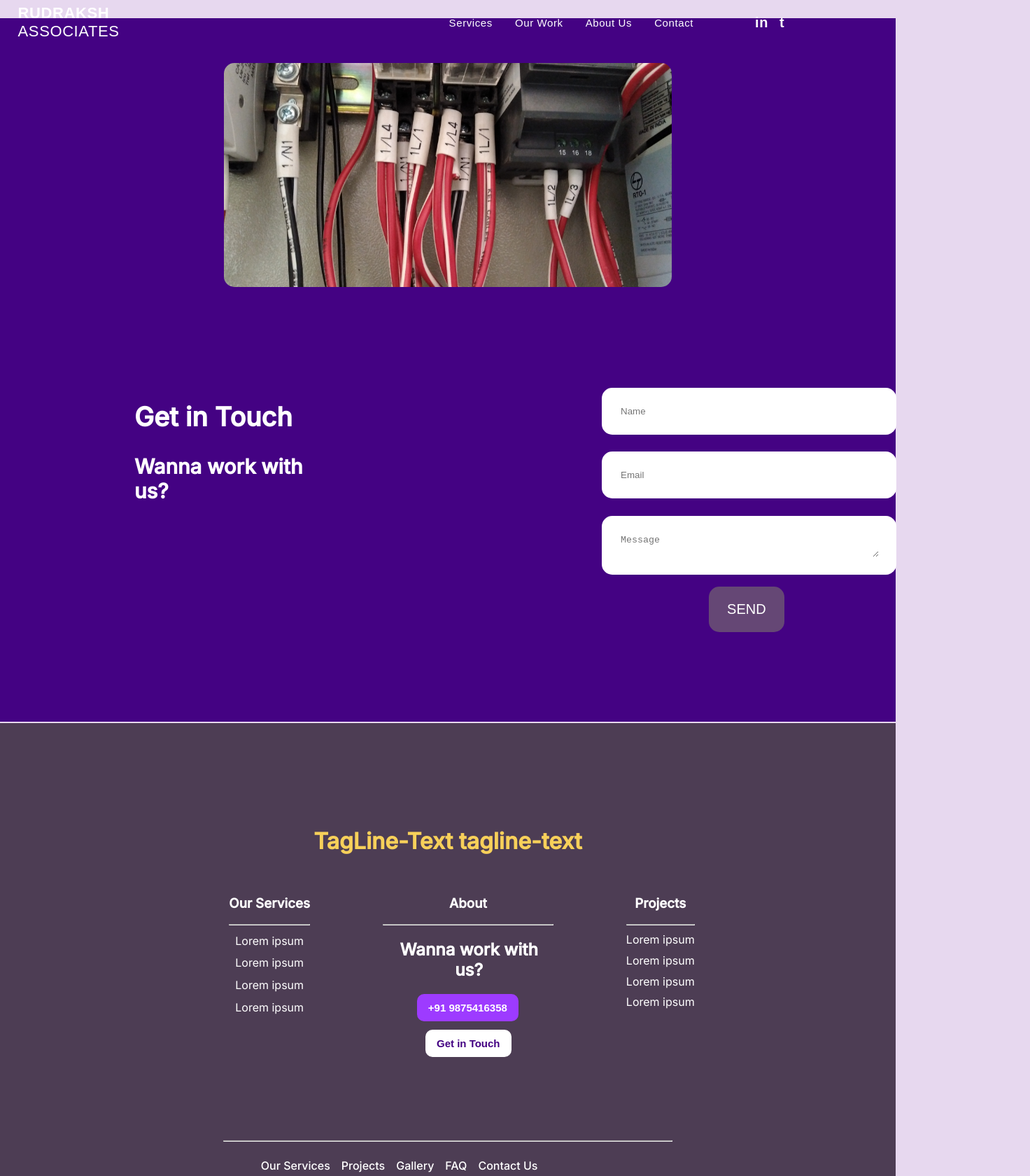
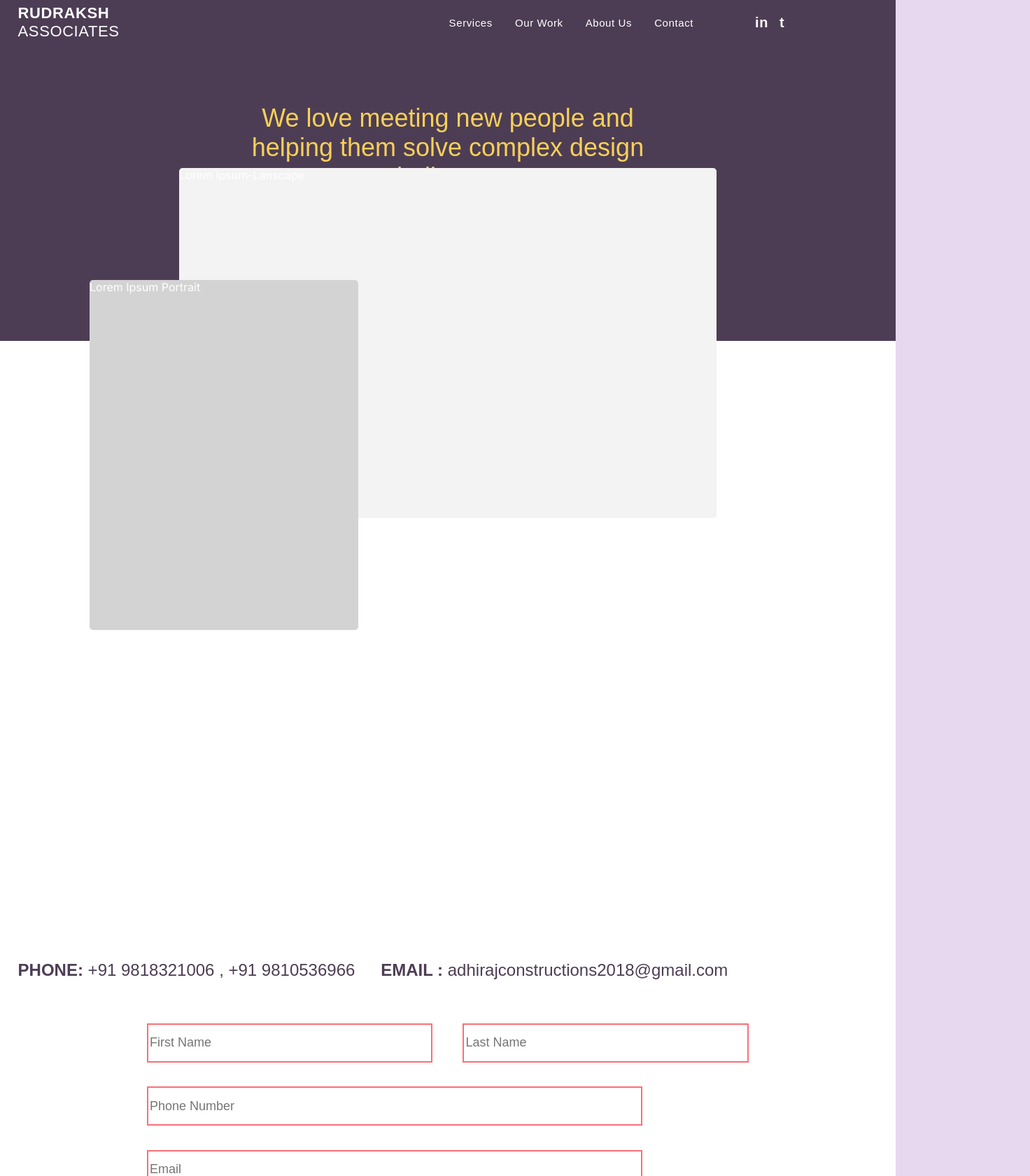
Before and after one commit to rudrakshassociates/rudrakshassociates.github.io, a React (Create React App) app: page /contactus in a window 1280 px wide. Shown: the top 1680 px of the page at 70% size, 1472 px wide, since content can reach past the window. Built offline with nearby package versions, Linux system fonts and the light colour scheme.

Commit message:
Changed Contact Page content and style

```diff
--- a/src/Pages/Components/styles/contactus.css
+++ b/src/Pages/Components/styles/contactus.css
@@ -1,44 +1,93 @@
 .CU-Container{
-    margin-top: 2%;
-    padding-bottom: 10%;
     margin-bottom: 2px;
-    background-color: #440283;
     color: white;
 }
-.CU-Header>img{
-    width: 50%;
-    border-radius: 15px;
-    margin: 5% 25%;
+.CU-Header{
+    padding: 10%;
+    padding-bottom: 15%;
+    background-color: #4D3D54;
 }
-.CU-Content{
-    margin: 5% 20% 0% 15%;
-    width: 100%;
-    font-size: 25px;
-    display: flex;
-    gap: 30%;
+.CU-Header>h2{
+    color: #F7D05A ;
+    margin: 2% 20%;
+    font-size: 36px;
+    width: 60%;
+    font-weight: 350;
+    text-align: center;
+    font-family: 'Raleway', sans-serif;
+}.CU-Content{
+    padding: 10% 2%;
+    background-color: #ffffff;
+}
+.image-replacement-1{
+    position: absolute;
+    height: 500px;
+    width: 60%;
+    border-radius: 5px;
+    top:30%;
+    left: 20%;
+    background-color: #F3F3F3;
+}
+.image-replacement-2{
+    position: absolute;
+    height: 500px;
+    width: 30%;
+    border-radius: 5px;
+    top:50%;
+    left: 10%;
+    background-color: lightgray;
 }
 .CU-form{
+    margin: 2% 15%;
     font-size: 20px;
     display: block;
-    width: 50%;
+    width: 70%;
 }
 .CU-form>form>input{
-    width: 60%;
-    border-radius: 15px;
+    font-family: 'Raleway', sans-serif;
+    height: 50px;
+    width: 700px;
+    font-size: 18px;
     margin: 2% 0%;
-    border: 25px solid white;
+    border: 2px solid #FB6F77 ;
+}
+.CU-form>form>div{
+    width: 100%;
+    display: flex;
+    gap: 5%;
+}
+.CU-form>form>div>input{
+    font-family: 'Raleway', sans-serif;
+    height: 50px;
+    width: 100%;
+    font-size: 18px;
+    margin: 2% 0%;
+    border: 2px solid #FB6F77 ;
 }
 .CU-form>form>textarea{
-    width: 60%;
-    border-radius: 15px;
+    font-family: 'Raleway', sans-serif;
+    height: 200px;
+    width: 100%;
     margin: 2% 0%;
-    border: 25px solid white;
+    font-size: 18px;
+    border: 2px solid #FB6F77 ;
 }
 .CU-form >form>button{
-    border-radius: 15px;
-    border: 20px solid #654775;
-    background-color: #654775;
+    border-radius: 5px;
+    border: 10px solid #FB6F77;
+    background-color: #FB6F77;
     color: white;
     font-size: 20px;
-    margin-left: 25%;
+    margin-top: 5%;
 }
+.CU-para{
+    padding-top: 60%;
+    display: flex;
+    gap: 3%;
+    font-family: 'Raleway', sans-serif;
+    color: #4D3D54;
+}
+.CU-para>h2{
+    font-weight: 500;
+
+}
--- a/src/Pages/ContactUs.js
+++ b/src/Pages/ContactUs.js
@@ -5,24 +5,40 @@ import "./Components/styles/contactus.css"
 export default function ContactUs(){
     return(
         <div>
+            <div className="main">
                 <Navbar/>
                 <div className="CU-Container">
                     <div className="CU-Header">
-                    <img src="Images/contact-head.jpeg"/>
+                        <h2>We love meeting new people and helping them solve complex design challenges.</h2>
                     </div>
                     <div className="CU-Content">
+                        <div className="image-replacement-1">Lorem Ipsum-Lanscape</div>
+                        <div className="image-replacement-2">Lorem Ipsum Portrait</div>
                         <div className="CU-para">
-                        <h2>Get in Touch</h2>
-                        <h3>Wanna work with us?</h3>
+                            <h2><b>PHONE: </b>+91 9818321006 , +91 9810536966</h2>
+                            <h2><b>EMAIL : </b>adhirajconstructions2018@gmail.com</h2>
                         </div>
+
                         <div className="CU-form">
                             <form>
+                                <div>
+                                    <input
+                                    type="text"
+                                    placeholder="First Name"
+                                    />
+                                    <input
+                                    type="text"
+                                    placeholder="Last Name"
+                                    />
+                                    </div>
 
                                 <input
+
                                 type="text"
-                                placeholder="Name"
+                                placeholder="Phone Number"
                                 />
                                 <input
+
                                     type="text"
                                     placeholder="Email"
                                 />
@@ -31,13 +47,16 @@ export default function ContactUs(){
                                     placeholder="Message"
                                 ></textarea>
                                 <br></br>
-                            <button>SEND</button>
+                                <button>Get in Touch</button>
 
                             </form>
                         </div>
                     </div>
                 </div>
+            </div>
+            <div className="footer">
                 <Footer/>
+            </div>
         </div>
     )
 }
--- a/src/style.css
+++ b/src/style.css
@@ -4,3 +4,12 @@ body{
     font-family: 'Inter', sans-serif;
     background-color: #E7D8EF;
 }
+.footer{
+    position:sticky;
+    bottom: 0;
+    z-index: -1;
+}
+.main-body{
+    position: fixed;
+    z-index:10;
+}
```
Also changed, not shown: public/Images/banner.jpg (added). Lines whose indentation alone changed are shown as unchanged.
